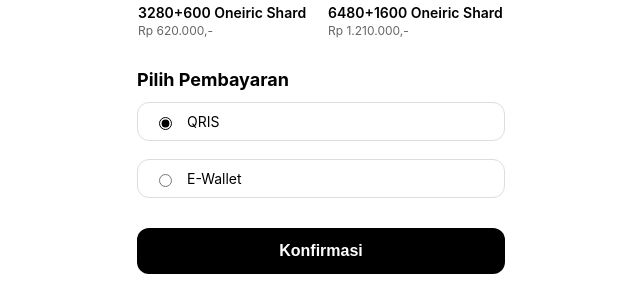
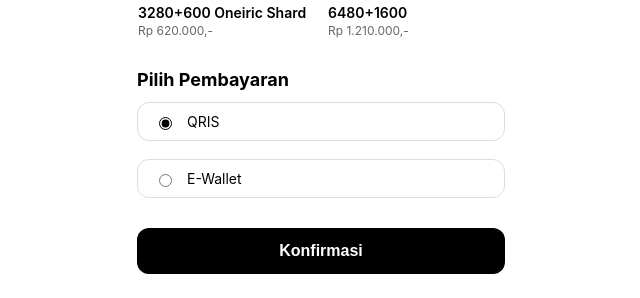
Before and after one commit to ytta0301/ukl-juan, a PHP site: page /page/transaksi/index.php?id_game=1 in a window 1280 px wide. Shown: the part 569-867 px from the top of the page, without its empty margins (319-959 px from the left). Run offline with PHP 8.4, Linux system fonts and the light colour scheme; data that the repository does not hold is empty.

Commit message:
updet index.php

```diff
--- a/css/style1.css
+++ b/css/style1.css
@@ -79,6 +79,7 @@
     max-width: 720px;
     margin: 24px auto 48px;
     padding: 0 16px;
+    align-content: center;
   }
   .top-banner {
     border-radius: 8px;
--- a/index.php
+++ b/index.php
@@ -71,8 +71,4 @@
       </section>
     </main>
   </body>
-
   </html>
-  </body>
-
-  </html>
--- a/page/transaksi/index.php
+++ b/page/transaksi/index.php
@@ -95,7 +95,7 @@
     <div class="topup-item" tabindex="0" data-id="8080">
      <img alt="Oneiric shard crystal glowing with colorful light" height="80" src="https://storage.googleapis.com/a1aa/image/a2cac440-d813-4cdc-3bcc-ca5d96b95e9e.jpg" width="180"/>
      <div class="topup-text">
-      6480+1600 Oneiric Shard
+      6480+1600
      </div>
      <div class="topup-subtext">
       Rp 1.210.000,-
```
